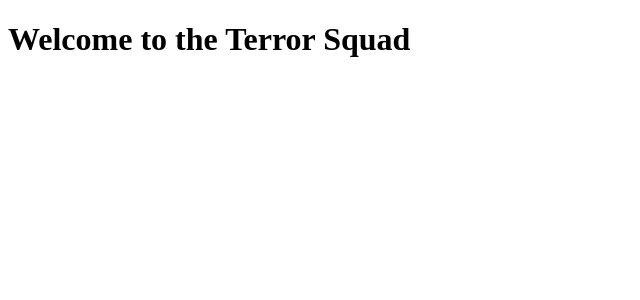
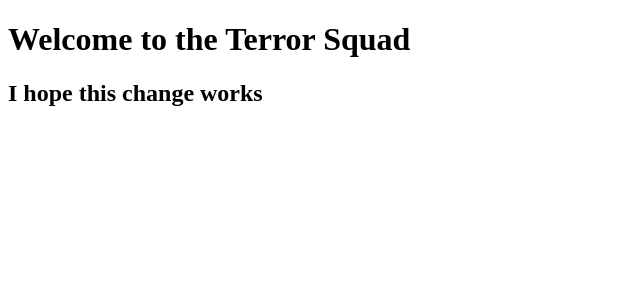
Before and after one commit to TerrorApps/TerrorApps.github.io, a React app: page / in a window 1280 px wide. Shown: the top 300 px of the page, without its empty margins (0-640 px from the left). Built offline with nearby package versions, Linux system fonts and the light colour scheme; the HTML template or start-up script is replaced by a standard one.

Commit message:
Testing to see if changes in staging deploy to master

```diff
--- a/src/App.js
+++ b/src/App.js
@@ -5,6 +5,7 @@ class App extends Component {
     return (
       <div className="App">
         <h1>Welcome to the Terror Squad</h1>
+        <h2>I hope this change works</h2>
       </div>
     );
   }
```
